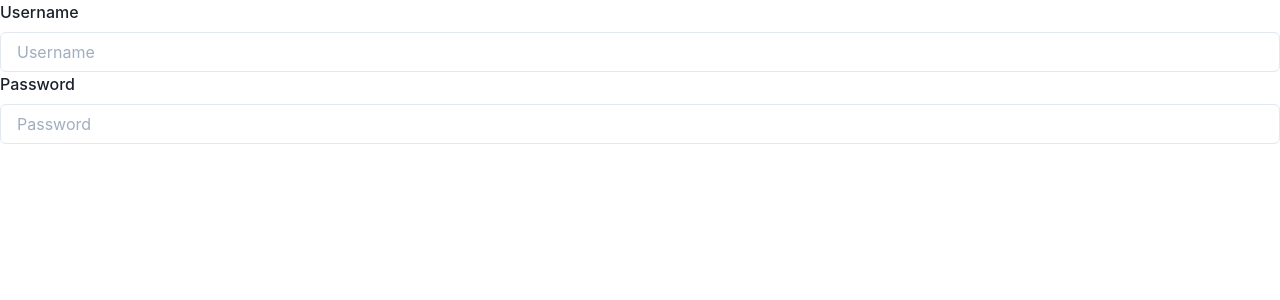
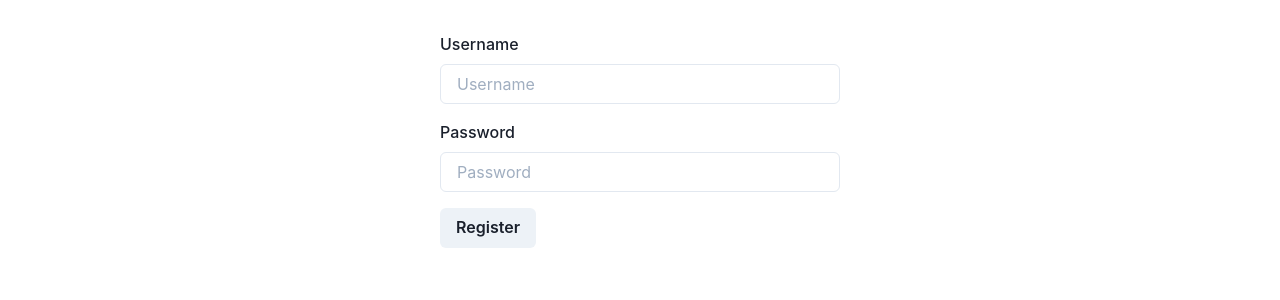
Before and after one commit to avocadohooman/React_Next.js_Graphql_Postgres_Typescript-boilerplate, a Next.js app in the folder client/: page /register in a window 1280 px wide. Shown: the top 300 px of the page. Built offline with nearby package versions, Linux system fonts and the light colour scheme.

Commit message:
register form done

```diff
--- /dev/null
+++ b/client/src/components/InputField.tsx
@@ -0,0 +1,30 @@
+import { FormControl, FormErrorMessage, FormLabel } from '@chakra-ui/form-control';
+import { Input } from '@chakra-ui/input';
+import { useField } from 'formik';
+import React, { InputHTMLAttributes } from 'react'
+
+// & {object} makes the prop required
+type InputFieldProps = InputHTMLAttributes<HTMLInputElement> & {
+    label: string,
+    placeholder: string,
+    name: string
+};
+
+const InputField: React.FC<InputFieldProps> = (props) => {
+    const [field, meta, helpers] = useField(props);
+
+        return (
+        <FormControl isInvalid={!!meta.error}>
+            <FormLabel htmlFor={field.name}>{props.label}</FormLabel>
+            <Input
+                {...field}
+                id={field.name}
+                placeholder={props.placeholder}
+                type={field.name === 'password' ? 'password' : 'text'}
+            />
+            {meta.error && <FormErrorMessage>{meta.error}</FormErrorMessage>}
+        </FormControl>
+        );
+};
+
+export default InputField;
--- /dev/null
+++ b/client/src/components/Wrapper.tsx
@@ -0,0 +1,16 @@
+import { Box } from '@chakra-ui/layout';
+import React from 'react'
+
+interface WrapperProps {
+    variant?: 'small' | 'regular'
+}
+
+const Wrapper: React.FC<WrapperProps> = ({children, variant="regular"}) => {
+        return (
+            <Box maxW={variant === 'regular' ? "800px" : "400px"} w="100%" mt={8} mx="auto">
+                {children}
+            </Box>
+        );
+};
+
+export default Wrapper;
--- a/client/src/pages/register.tsx
+++ b/client/src/pages/register.tsx
@@ -6,7 +6,11 @@
     FormErrorMessage,
     FormHelperText,
     Input,
+    Box,
+    Button,
 } from "@chakra-ui/react";
+import Wrapper from '../components/Wrapper';
+import InputField from '../components/InputField';
 
 interface registerProps {
 
@@ -20,27 +24,25 @@
 const Register: React.FC<registerProps> = ({}) => {
 
         return (
-            <div>
+            <Wrapper variant='small'>
                 <Formik
                 initialValues={{username: '', password: ''}}
                 onSubmit={(values) => {
                     console.log(values);
                 }}
                 >
-                {({values, handleChange}) => (
+                {({isSubmitting}) => (
                     <Form>
-                        <FormControl>
-                            <FormLabel htmlFor="name">Username</FormLabel>
-                            <Input values={values.username} onChange={handleChange} id="username" placeholder="Username" />
-                            <FormLabel htmlFor="password">Password</FormLabel>
-                            <Input values={values.username} onChange={handleChange} id="password" placeholder="Password" />
-                            {/* <FormErrorMessage>{form.errors.name}</FormErrorMessage> */}
-                        </FormControl>
+                        <InputField name='username' placeholder='Username' label='Username'/>
+                        <Box mt={4}>
+                            <InputField name='password' placeholder='Password' label='Password' type='password'/>
+                        </Box>
+                        <Button type='submit' isLoading={isSubmitting} mt={4}>Register</Button>
                     </Form>
 
                 )}
                 </Formik>
-            </div>
+            </Wrapper>
         );
 };
 
```
Also changed, not shown: client/package.json (+6 -1 lines), 1 other file (tests, documents, lock files or other folders).
